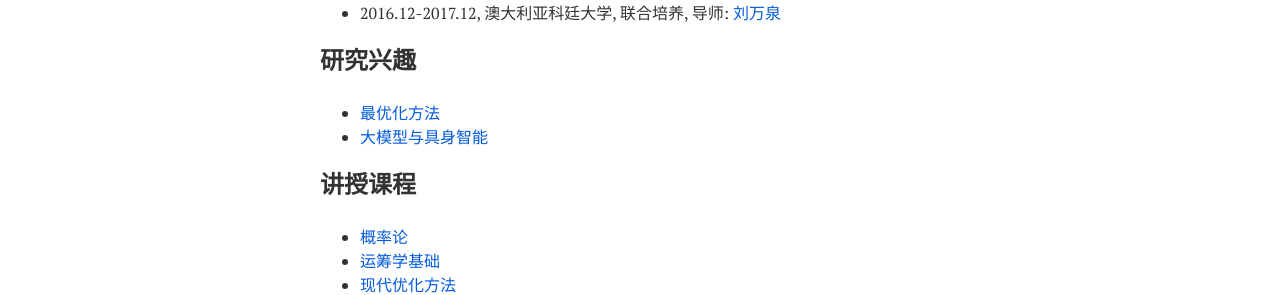
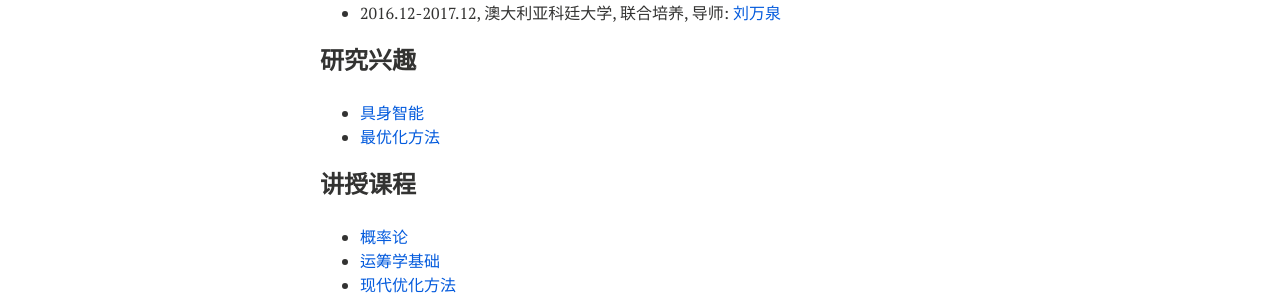
Before and after one commit to xianchaoxiu/xianchaoxiu.github.io, a Jekyll site: the page built from chinese/index.md, in a window 1280 px wide. Shown: the part 446-741 px from the top of the page. Built offline with Jekyll 4.4.1, drawn with Linux system fonts in a browser that asks for light colours; nearby versions of some CDN libraries.

Commit message:
Update index.md

```diff
--- a/chinese/index.md
+++ b/chinese/index.md
@@ -24,8 +24,9 @@ share: false
 
 
 ### 研究兴趣
+* <a href="https://xianchaoxiu.github.io/chinese/research/LLM/" class="textlink" target="_blank"> 具身智能 </a><br>
 * <a href="https://xianchaoxiu.github.io/chinese/research/OPT/" class="textlink" target="_blank"> 最优化方法</a><br>
-* <a href="https://xianchaoxiu.github.io/chinese/research/LLM/" class="textlink" target="_blank"> 大模型与具身智能 </a><br>
+
 
 ### 讲授课程
 * <a href="https://xianchaoxiu.github.io/chinese/course/PRO/" class="textlink" target="_blank"> 概率论 </a><br>
```
